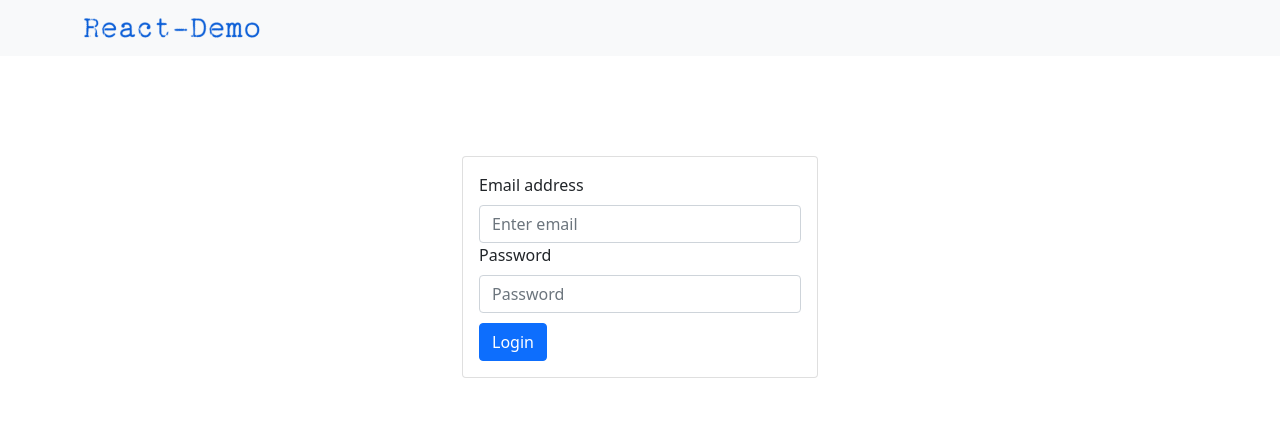
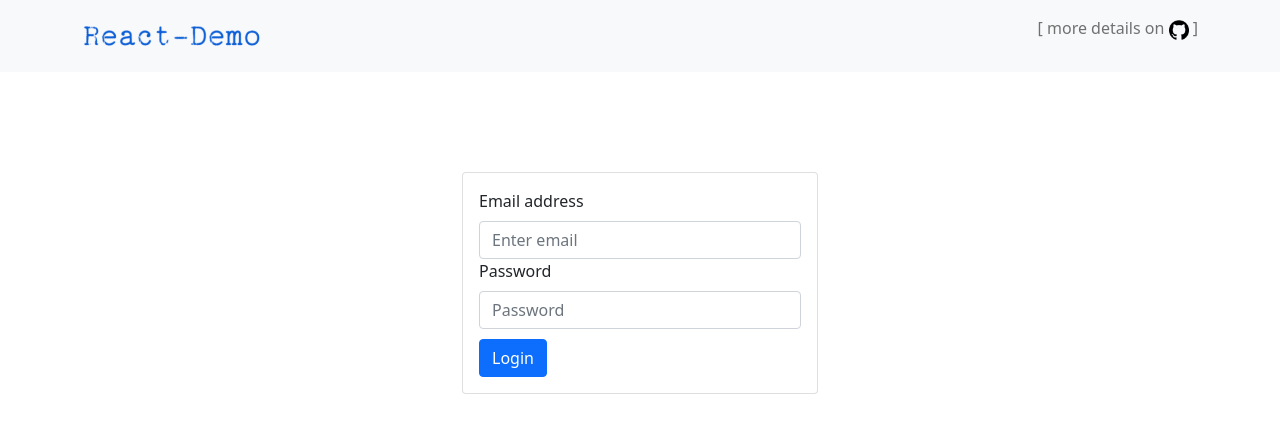
Before and after one commit to gfoo/react-demo, a React (Create React App) app: page /login in a window 1280 px wide. Shown: the top 432 px of the page. Built offline with nearby package versions, Linux system fonts and the light colour scheme.

Commit message:
Link to github

```diff
--- a/src/components/Layout/MainNavigation.js
+++ b/src/components/Layout/MainNavigation.js
@@ -3,6 +3,7 @@ import { Button, Container, Nav, Navbar } from "react-bootstrap";
 import { LinkContainer } from "react-router-bootstrap";
 import { useNavigate } from "react-router-dom";
 import AuthContext from "../../store/auth-context";
+
 const MainNavigation = () => {
   const {
     isLoggedIn,
@@ -30,6 +31,25 @@ const MainNavigation = () => {
               />
             </Navbar.Brand>
           </LinkContainer>
+          <Navbar.Text>
+            <p>
+              [ more details on{" "}
+              <a
+                href="https://github.com/gfoo/react-demo"
+                target="_blank"
+                rel="noreferrer"
+              >
+                <img
+                  src="/github.png"
+                  height="20"
+                  className="d-inline-block align-center"
+                  alt="Github project"
+                />
+              </a>{" "}
+              ]
+            </p>
+          </Navbar.Text>
+
           {isLoggedIn && (
             <Navbar.Collapse className="justify-content-end">
               <LinkContainer to="/projects">
```
Also changed, not shown: public/github.png (added), 1 other file (tests, documents, lock files or other folders).
